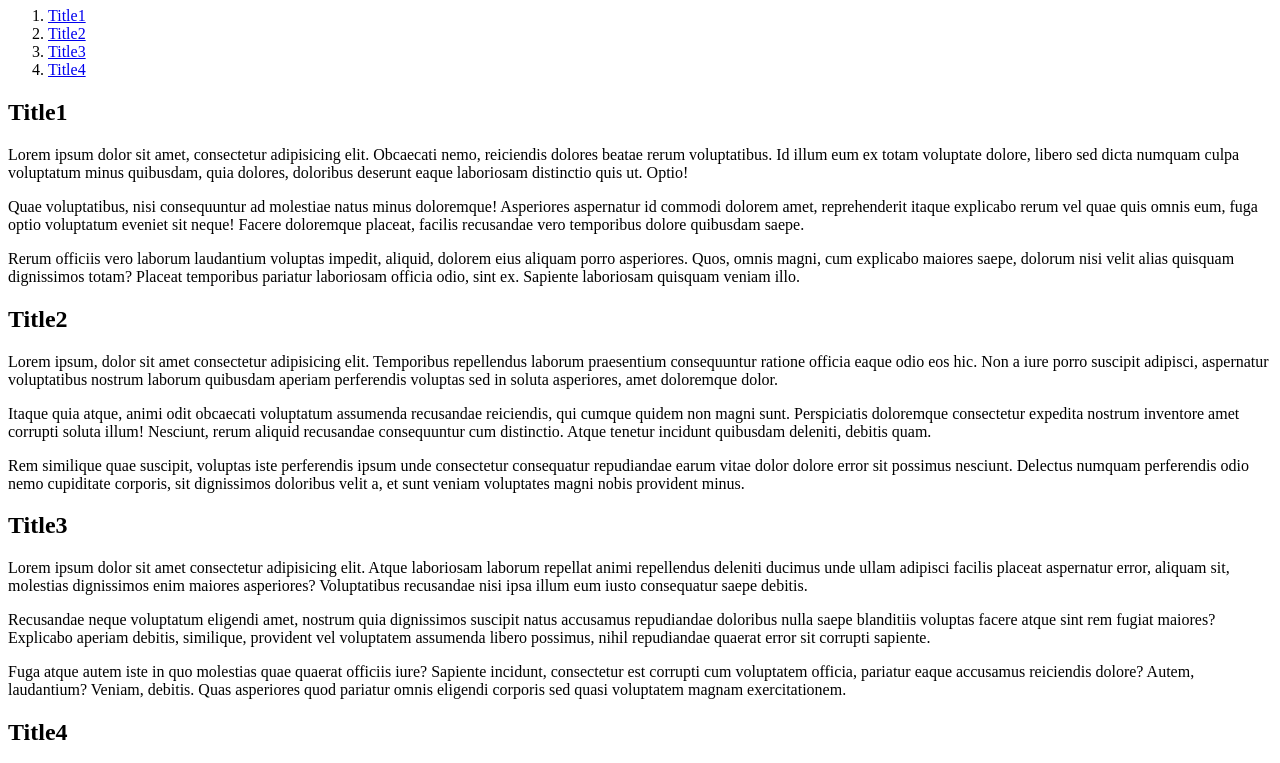
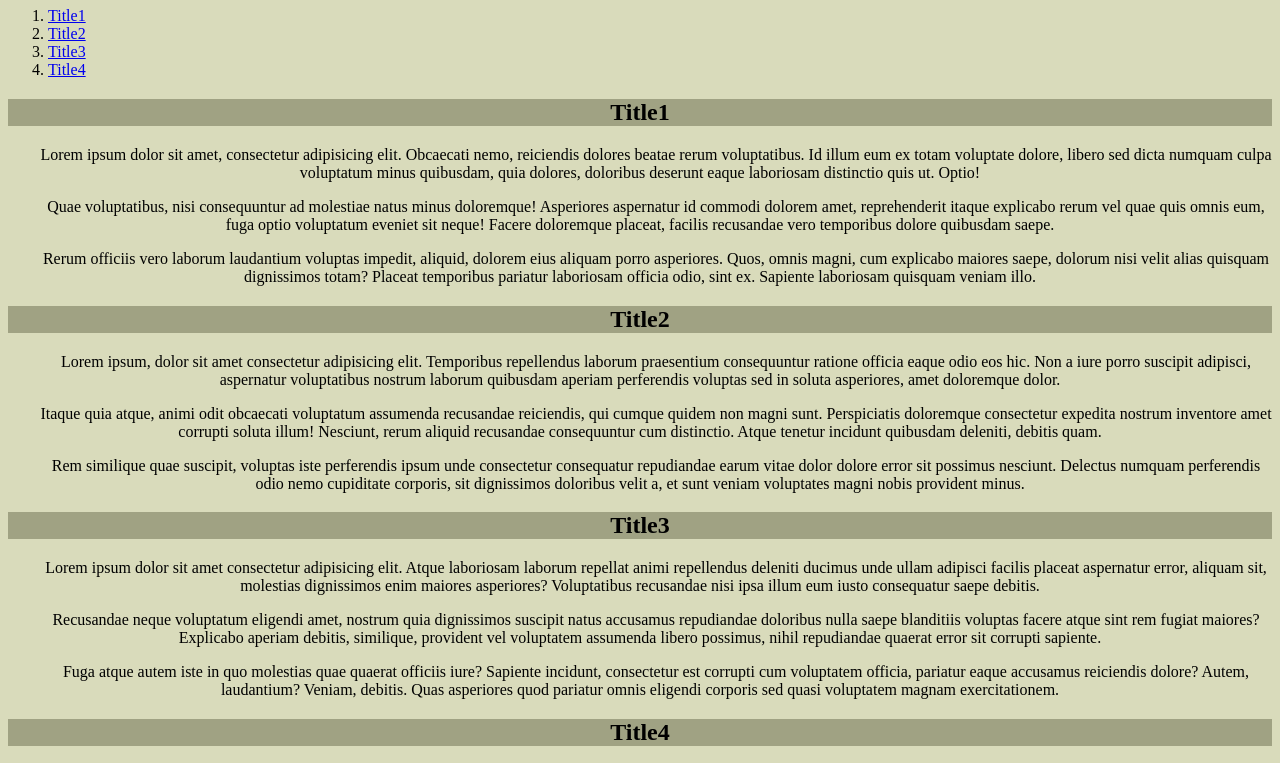
Before and after one commit to it-valer4ik/emmet_css, a plain HTML site: page index.html in a window 1280 px wide. Shown: the part 73-836 px from the top of the page. Drawn offline with Linux system fonts and the light colour scheme.

Commit message:
Add style in CSS

```diff
--- a/assec/style/style.css
+++ b/assec/style/style.css
@@ -0,0 +1,14 @@
+body {
+    background-color: #d9dbbb;
+}
+
+h1,
+h2 {
+    text-align: center;
+    background-color: rgb(160, 162, 131);
+}
+
+p {
+    text-indent: 2em;
+    text-align: center;
+}
--- a/index.html
+++ b/index.html
@@ -6,7 +6,7 @@
     <meta http-equiv="X-UA-Compatible" content="IE=edge">
     <meta name="viewport" content="width=device-width, initial-scale=1.0">
     <title>Document</title>
-    <link rel="stylesheet" href="./assec/style">
+    <link rel="stylesheet" href="./assec/style/style.css">
 </head>
 
 <body>
```
